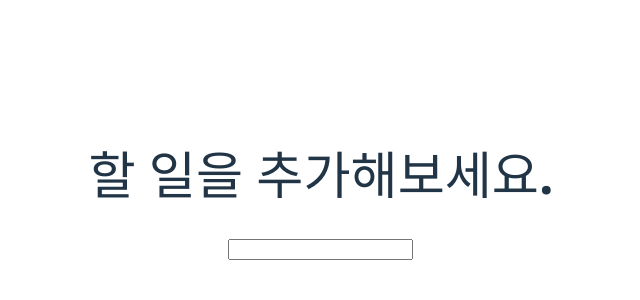
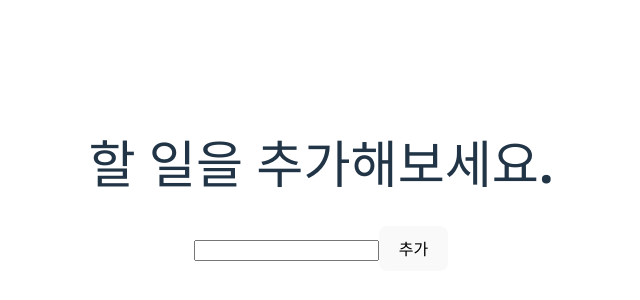
Before and after one commit to dnjswlekd/React-Todo-Practice, a React (Vite) app: page / in a window 1280 px wide. Shown: the part 214-514 px from the top of the page, without its empty margins (319-959 px from the left). Built offline with nearby package versions, Linux system fonts and the light colour scheme.

Commit message:
todo 리스트 추가하기, useEffect

```diff
--- a/src/App.jsx
+++ b/src/App.jsx
@@ -1,9 +1,43 @@
-import { useState } from 'react';
+import { useEffect, useState } from 'react';
 
 import './App.css';
 
 function App() {
-  const [todo, setTodo] = useState([]);
+  const [todo, setTodo] = useState([]); // 배열
+  const [newTodo, setNewTodo] = useState(''); //문자열
+
+  const onChangeNewTodo = (e) => {
+    setNewTodo(e.target.value);
+  };
+
+  // form은 원래 제출하고나면 다른페이지로 이동 그현상을 막기위해 preventDefault 필수 => react는 SPA 때문에 새로고침 없어야함!
+  const onSubmit = (e) => {
+    e.preventDefault();
+
+    // push 절대 안됨 왜냐 react는 새로 담아줘야하기때문 ex todo === todo가 true이면 변경사항을 파악을 못함
+    // todo.push({
+    //   title: newTodo,
+    //   completed: false,
+    //   id: Math.random(),
+    // });
+    // 꼭 새로 담아줘야함
+    const nextTodo = [
+      ...todo,
+      {
+        title: newTodo,
+        completed: false,
+        id: Math.random(),
+      },
+    ];
+
+    setTodo(nextTodo);
+    console.log(nextTodo); // 바로 안 바뀜 , 비동기때문도 아님
+    // 그래서 어디서 확인하느냐? useEffect 써야함
+  };
+
+  useEffect(() => {
+    // todo가 바뀌었는지 감지하는 함수
+  }, [todo]);
 
   return (
     <>
@@ -12,14 +46,21 @@ function App() {
         {todo.length === 0 ? (
           <div>
             <h1>할 일을 추가해보세요.</h1>
-            <input type="text" />
+            <form onSubmit={onSubmit}>
+              {/* input에서 enter하면 바로 추가될 수 있게 onsubmit */}
+              <input type="text" value={newTodo} onChange={onChangeNewTodo} />
+              <button>추가</button>
+            </form>
           </div>
         ) : (
           <>
             {todo.map((t, id) => (
               <div key={id}>{t.title}</div>
             ))}
-            <input type="text" />
+            <form onSubmit={onSubmit}>
+              <input type="text" value={newTodo} onChange={onChangeNewTodo} />
+              <button>추가</button>
+            </form>{' '}
           </>
         )}
       </div>
```
